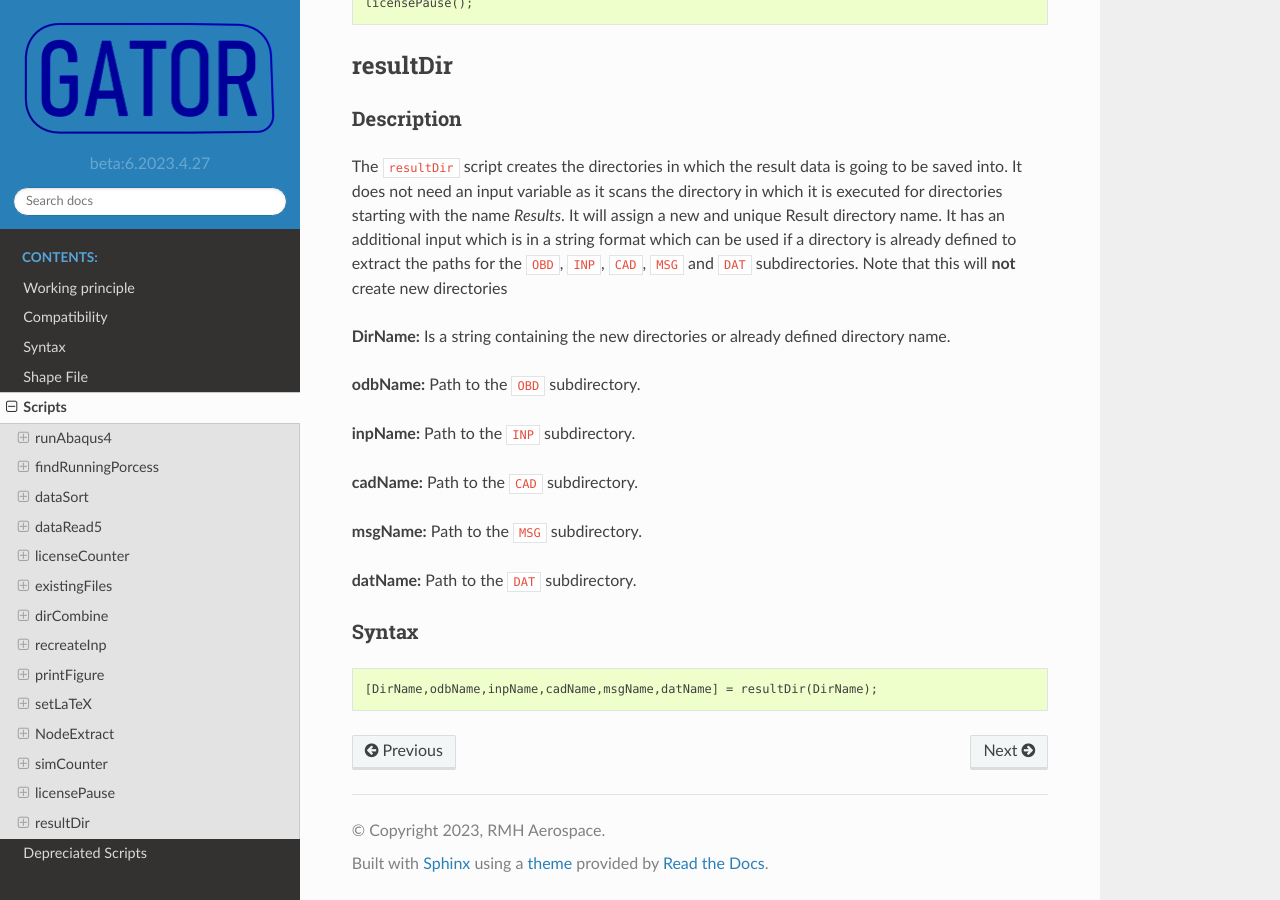
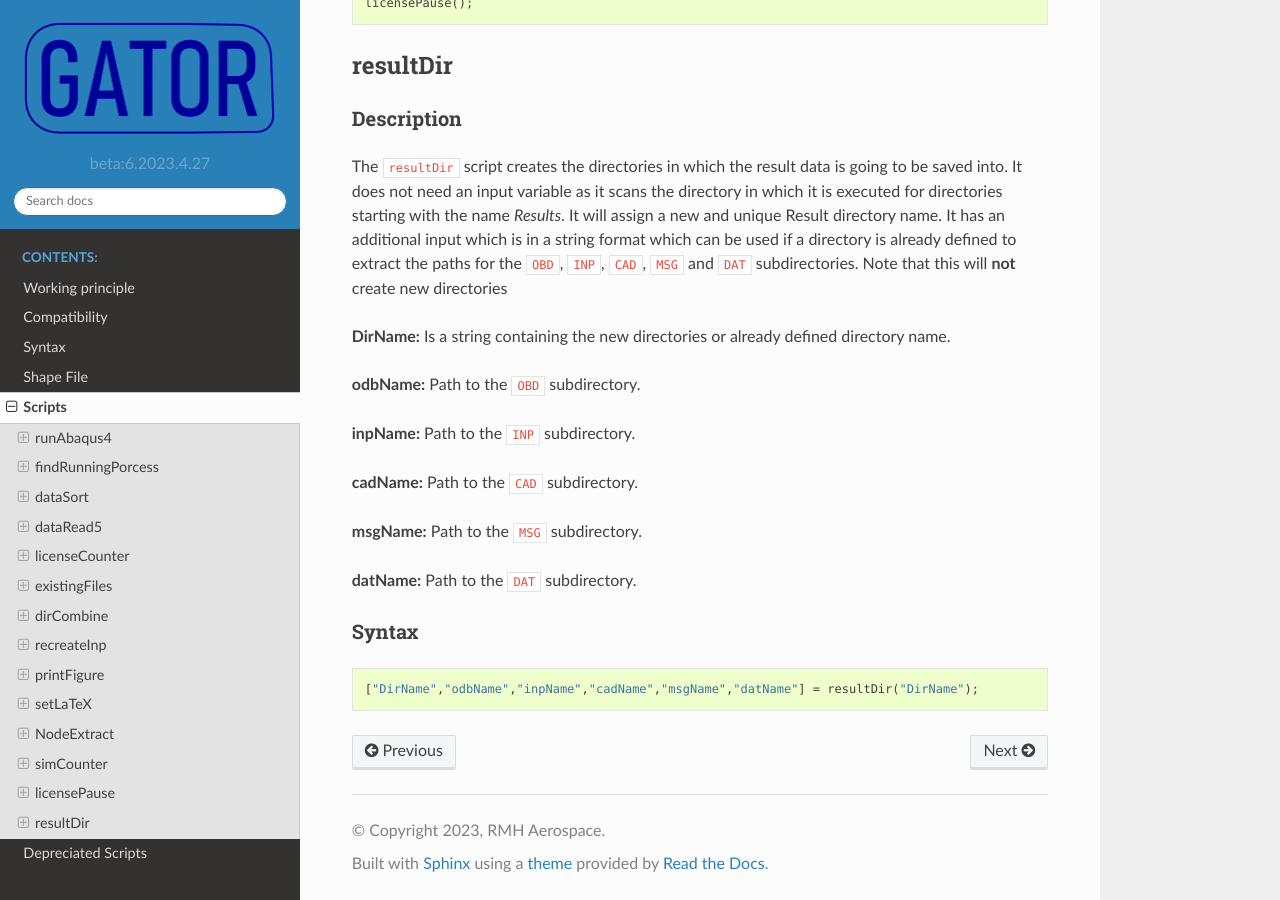
Before and after one commit to aq18507/GATORdocs, a Sphinx documentation site: the page built from doc/Scripts.rst, in a window 1280 px wide and 900 px high, scrolled down 7557 px. Built offline with Sphinx 7.4.7 and the Read the Docs theme 2.0.0, drawn with Linux system fonts in a browser that asks for light colours; pages that are not in the unit, such as notebooks, are missing from menus.

```diff
--- a/doc/Scripts.rst
+++ b/doc/Scripts.rst
@@ -339,4 +339,4 @@ Syntax
 
 .. code-block:: matlab
 
-    [DirName,odbName,inpName,cadName,msgName,datName] = resultDir(DirName);
+    ["DirName","odbName","inpName","cadName","msgName","datName"] = resultDir("DirName");
```
